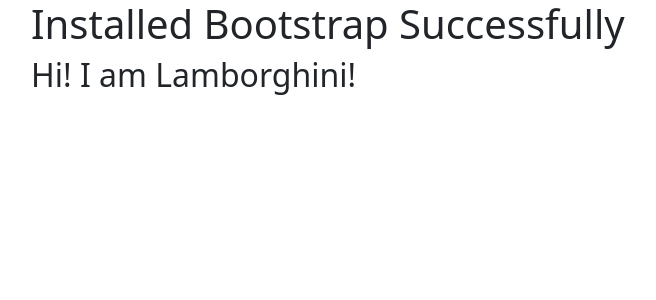
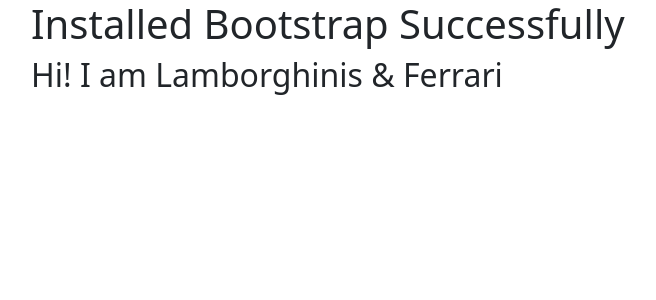
Before and after one commit to Christiannaira/react-project-first, a React (Vite) app: page / in a window 1280 px wide. Shown: the top 300 px of the page, without its empty margins (51-707 px from the left). Built offline with nearby package versions, Linux system fonts and the light colour scheme.

Commit message:
feat: Tested Component used inside of the other component

```diff
--- a/src/Car.tsx
+++ b/src/Car.tsx
@@ -4,7 +4,7 @@
     return (
         <>
 
-            <h2>Hi! I am Lamborghini!</h2>
+            <h2>Hi! I am <Brand/> </h2>
 
         </>
     )
@@ -12,4 +12,16 @@
 }
 
 
+function Brand(){
+
+    return (
+        <>
+
+            Lamborghinis & Ferrari
+
+        </>
+    )
+}
+
+
 export default Car;
```
